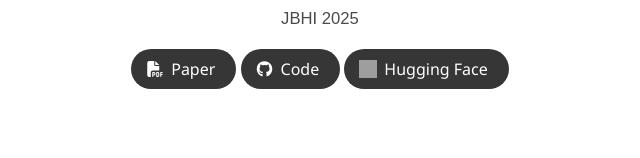
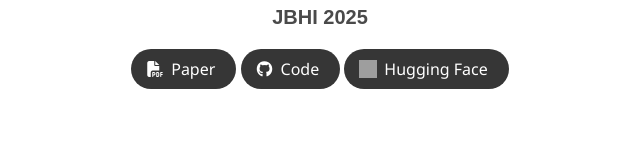
Before and after one commit to Benny0323/BS-LDM-Project-Page, a plain HTML site: page index.html in a window 1280 px wide. Shown: the part 490-648 px from the top of the page, 320-960 px from the left. Drawn offline with nearby package versions, Linux system fonts and the light colour scheme; grey boxes are pictures that could not be loaded; some icons are missing; a web font is replaced by a local one.

Commit message:
Update index.html

```diff
--- a/index.html
+++ b/index.html
@@ -96,7 +96,7 @@
               </div>
               <span class="eql-cntrb">
                 <small><sup>*</sup>Corresponding Authors</small><br>
-              <span class="author-block">JBHI 2025</span>
+             <span class="author-block" style="font-size: 20px; font-weight: bold;">JBHI 2025</span>
               </span>
             </div>
 
```
